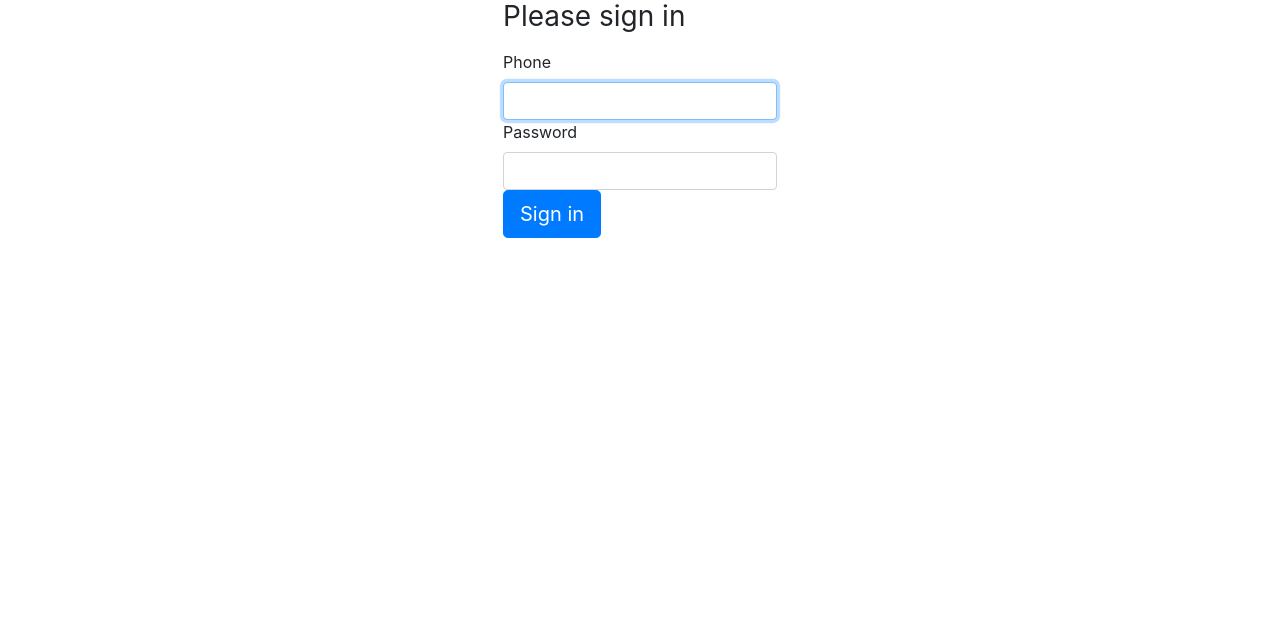
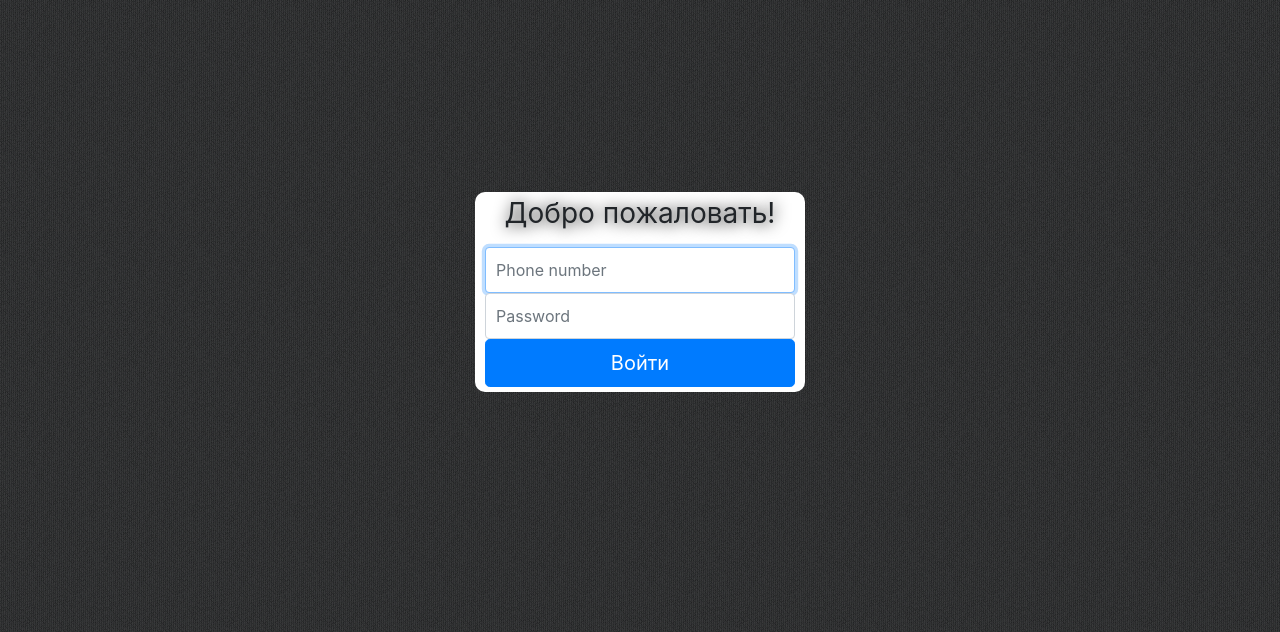
Before and after one commit to TiRan161/delaweb.local, a Symfony app: template templates/security/login.html.twig in a window 1280 px wide. Shown: the top 632 px of the page. Run offline with Twig, Linux system fonts and the light colour scheme; the template is opened without the code that fills it, so the values that code supplies are empty; some libraries are stand-ins or nearby versions.

Commit message:
some fix

```diff
--- a/templates/base.html.twig
+++ b/templates/base.html.twig
@@ -3,6 +3,7 @@
     <head>
         <meta charset="UTF-8">
         <title>{% block title %}Welcome!{% endblock %}</title>
+        <link rel="stylesheet" href="/assets/css/Style.css">
         <link rel="stylesheet" href="https://stackpath.bootstrapcdn.com/bootstrap/4.5.0/css/bootstrap.min.css"
               integrity="sha384-9aIt2nRpC12Uk9gS9baDl411NQApFmC26EwAOH8WgZl5MYYxFfc+NcPb1dKGj7Sk"
               crossorigin="anonymous">
@@ -13,7 +14,7 @@
 
         {% block stylesheets %}{% endblock %}
     </head>
-    <body>
+    <body class="text-center">
         {% block body %}{% endblock %}
         {% block javascripts %}{% endblock %}
     </body>
--- a/templates/security/login.html.twig
+++ b/templates/security/login.html.twig
@@ -3,28 +3,53 @@
 {% block title %}Log in!{% endblock %}
 
 {% block body %}
-    <div style="justify-content: center; display: flex; align-items: center; width: 500px; margin: auto">
-        <form method="post">
+    <div class="container-fluid">
+        <div class="row">
+            <div class="col"></div>
+            <div class="col-6">
                 {% if error %}
-                <div class="alert alert-danger">{{ error.messageKey|trans(error.messageData, 'security') }}</div>
+                    <div class="alert alert-danger">
+                        <div class="text-center">
+                            {{ error.messageKey|trans(error.messageData, 'security') }}
+                        </div>
+                    </div>
                 {% endif %}
+            </div>
+            <div class="col"></div>
 
             {% if app.user %}
                 <div class="mb-3">
                     You are logged in as {{ app.user.username }}, <a href="{{ path('app_logout') }}">Logout</a>
                 </div>
             {% endif %}
+        </div>
+    </div>
+    <div class="container-fluid" style="padding-top: 15%">
+{#        <div class="row">#}
+{#            <div class="col"></div>#}
+{#            <div class="col-4">#}
+                <div class="style_inner">
+                    <form method="post" class="form-sign-in">
+{#                        <div class="form-group">#}
+                            <h1 class="h3 mb-3 font-weight-normal text-center" style="text-shadow: 1px 1px 15px #000000">Добро пожаловать!</h1>
+{#                            <div class="form-group">#}
+                                <label for="inputPhone" class="sr-only">Phone number</label>
+                                <input type="text" value="{{ last_username }}" name="phone" id="inputPhone"
+                                       class="form-control" placeholder="Phone number"
+                                       required
+                                       autofocus>
+{#                            </div>#}
 
-            <h1 class="h3 mb-3 font-weight-normal">Please sign in</h1>
-            <label for="inputPhone">Phone</label>
-            <input type="text" value="{{ last_username }}" name="phone" id="inputPhone" class="form-control" required
-                   autofocus>
-            <label for="inputPassword">Password</label>
-            <input type="password" name="password" id="inputPassword" class="form-control" required>
+{#                            <div class="form-group">#}
+                                <label for="inputPassword" class="sr-only">Пароль</label>
+                                <input type="password" name="password" id="inputPassword" placeholder="Password" class="form-control" required>
 
                                 <input type="hidden" name="_csrf_token"
                                        value="{{ csrf_token('authenticate') }}"
                                 >
+{#                            </div>#}
+
+
 
                             {#
                                 Uncomment this section and add a remember_me option below your firewall to activate remember me functionality.
@@ -37,9 +62,17 @@
                                 </div>
                             #}
 
-            <button class="btn btn-lg btn-primary" type="submit">
-                Sign in
+                            <button class="btn btn-lg btn-primary btn-block" type="submit">
+                                Войти
                             </button>
+{#                        </div>#}
                     </form>
+
+{#                </div>#}
+
+            </div>
+{#            <div class="col"></div>#}
+{#        </div>#}
+
     </div>
 {% endblock %}
```
Also changed, not shown: templates/profile.html.twig (+4 -3 lines), public/assets/css/Style.css (added), public/assets/images/classy-fabric.png (added). Lines whose indentation alone changed are shown as unchanged.
